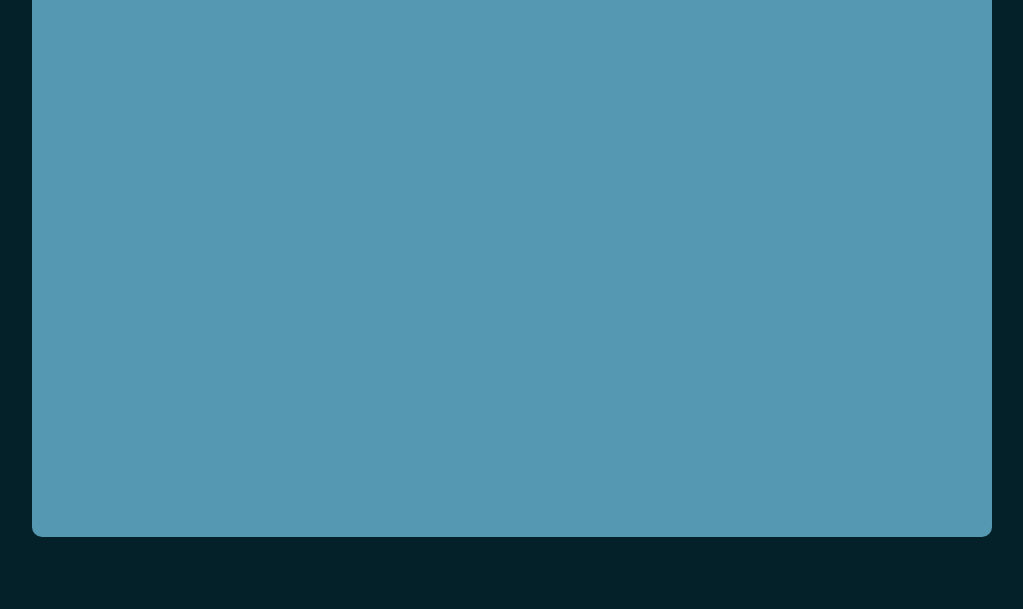
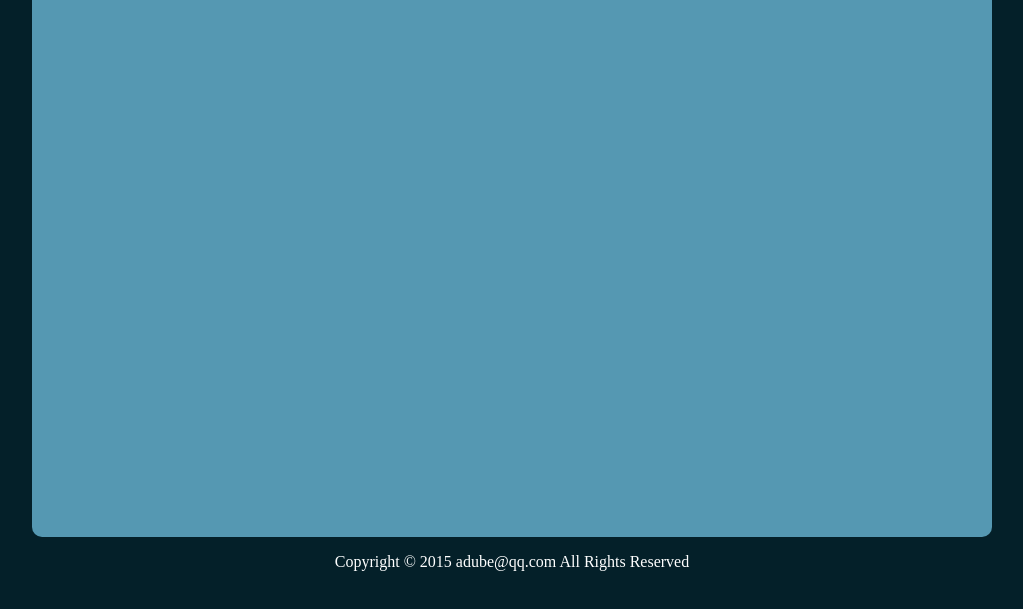
Before and after one commit to javamine/Style, a plain HTML site: page demo/index.html in a window 1280 px wide. Shown: the part 143-752 px from the top of the page, without its empty margins (128-1151 px from the left). Drawn offline with Linux system fonts and the light colour scheme.

Commit message:
add footer

```diff
--- a/demo/index.html
+++ b/demo/index.html
@@ -12,5 +12,8 @@
 	<div class="con">
 		<div class="title"></div>
 	</div>
+	<div class="footer">
+		Copyright © 2015 adube@qq.com All Rights Reserved
+	</div>
 </body>
 </html>
--- a/demo/style.css
+++ b/demo/style.css
@@ -28,3 +28,11 @@ header h1{
 	border-top-right-radius: 10px;
 	border-top-left-radius: 10px;
 }
+.footer{
+	width: 960px;
+	margin: 0 auto;
+	height: 50px;
+	line-height: 50px;
+	color: #fff;
+	text-align: center;
+}
```
